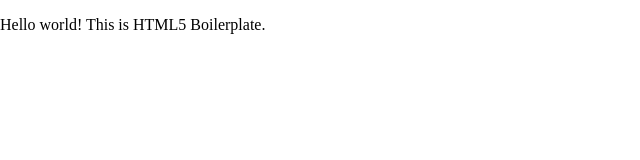
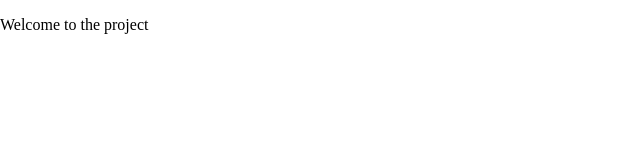
Before and after one commit to ballisticorg/webdevelopment, a plain HTML site: page index.html in a window 1280 px wide. Shown: the whole page, without its empty margins (0-640 px from the left). Drawn offline with Linux system fonts and the light colour scheme.

Commit message:
Probando el control de versiones

```diff
--- a/index.html
+++ b/index.html
@@ -14,7 +14,7 @@
 
 <body>
 
-  <p>Hello world! This is HTML5 Boilerplate.</p>
+  <p>Welcome to the project</p>
 
 
 
```
